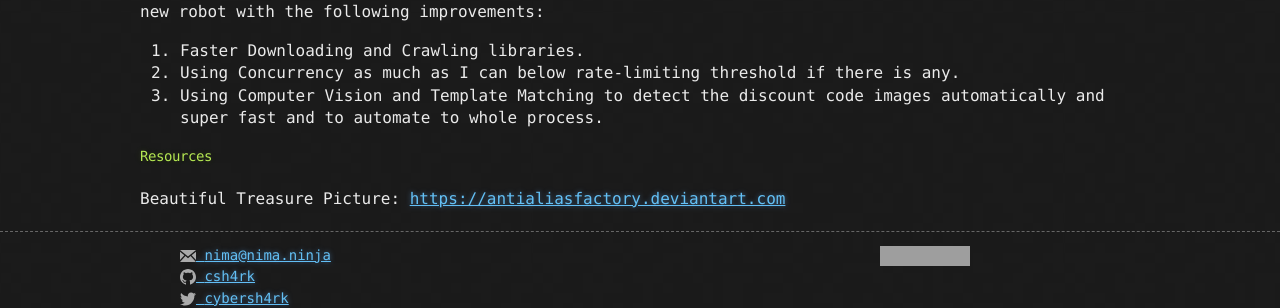
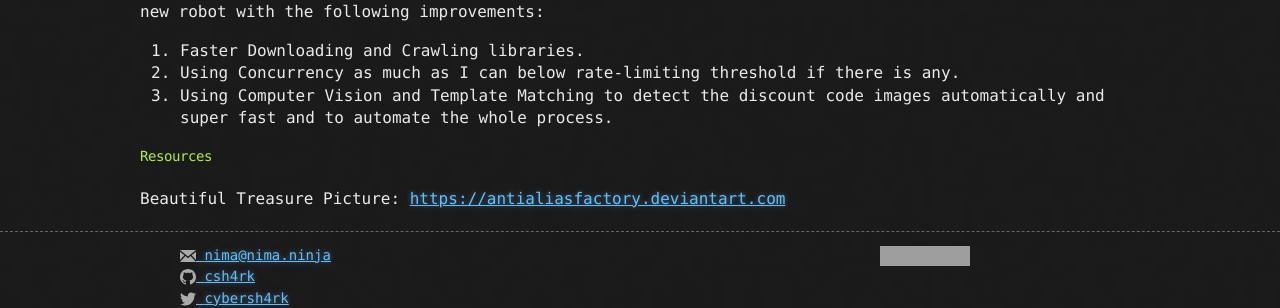
Before and after one commit to CamoCatX/camocatx.github.io, a Jekyll site: the page built from blog/_posts/2021-11-30-99-percent-discount-competition.md, in a window 1280 px wide and 900 px high, scrolled down 4804 px. Shown: the part 504-812 px from the top of the window. Built offline with Jekyll 4.4.1, drawn with Linux system fonts in a browser that asks for light colours; grey boxes are pictures that could not be loaded.

Commit message:
Edit a blog post

```diff
--- a/blog/_posts/2021-11-30-99-percent-discount-competition.md
+++ b/blog/_posts/2021-11-30-99-percent-discount-competition.md
@@ -188,7 +188,7 @@ Also notice that the code can be improved with concurrent requests to have less
 As an exercise just for fun and to see how much I can improve the speed of this process, I'll write a new robot with the following improvements:
 1. Faster Downloading and Crawling libraries.
 2. Using Concurrency as much as I can below rate-limiting threshold if there is any.
-3. Using Computer Vision and Template Matching to detect the discount code images automatically and super fast and to automate to whole process.
+3. Using Computer Vision and Template Matching to detect the discount code images automatically and super fast and to automate the whole process.
 
 #### Resources
 Beautiful Treasure Picture: [https://antialiasfactory.deviantart.com](https://antialiasfactory.deviantart.com)
```
